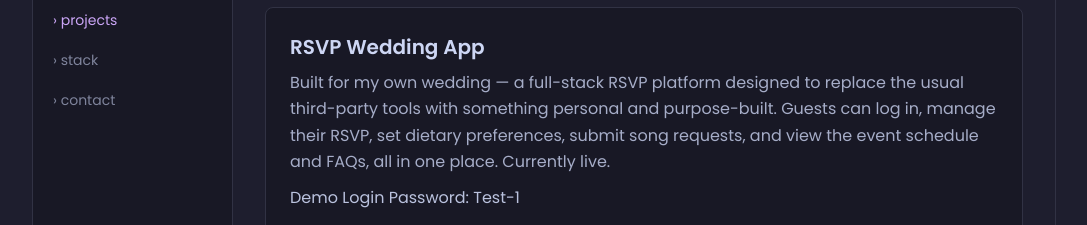
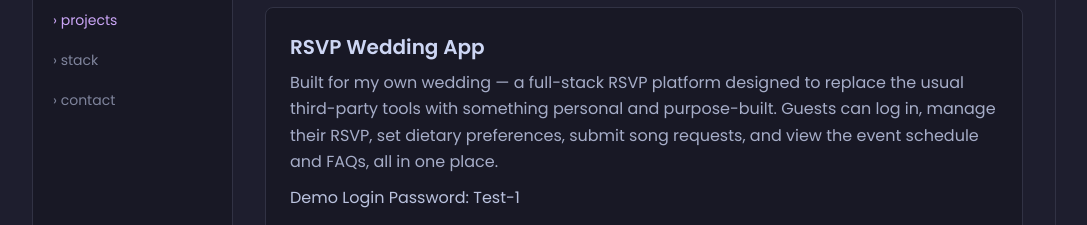
Before and after one commit to NJBLAGA/Portfolio-V3, a React (Vite) app: page /projects in a window 1280 px wide. Shown: the part 169-394 px from the top of the page, without its empty margins (96-1183 px from the left). Built offline with nearby package versions, Linux system fonts and the light colour scheme.

Commit message:
add changes to bio

```diff
--- a/src/pages/About.tsx
+++ b/src/pages/About.tsx
@@ -20,7 +20,7 @@ const HOBBIES = [
 
 const INFO = [
   { key: 'experience', value: 'over 5 years' },
-  { key: 'focus',      value: 'TypeScript · React · Node.js · AI' },
+  { key: 'focus',      value: 'JavaScript · TypeScript · React · Node.js · AI' },
   { key: 'status',     value: 'open to work' },
 ]
 
--- a/src/pages/Projects.tsx
+++ b/src/pages/Projects.tsx
@@ -50,7 +50,7 @@ const PROJECTS: ProjectData[] = [
       'Built for my own wedding — a full-stack RSVP platform designed to replace the usual ' +
       'third-party tools with something personal and purpose-built. Guests can log in, manage ' +
       'their RSVP, set dietary preferences, submit song requests, and view the event schedule ' +
-      'and FAQs, all in one place. Currently live.',
+      'and FAQs, all in one place.',
     demoPassword: 'Test-1',
     tags: [
       { label: 'React',        color: 'var(--mocha-blue)',   Icon: SiReact       },
```
